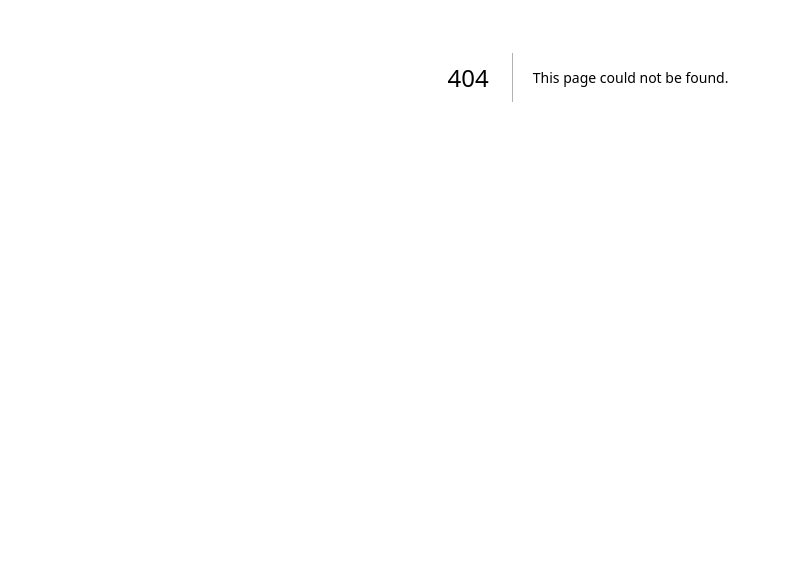
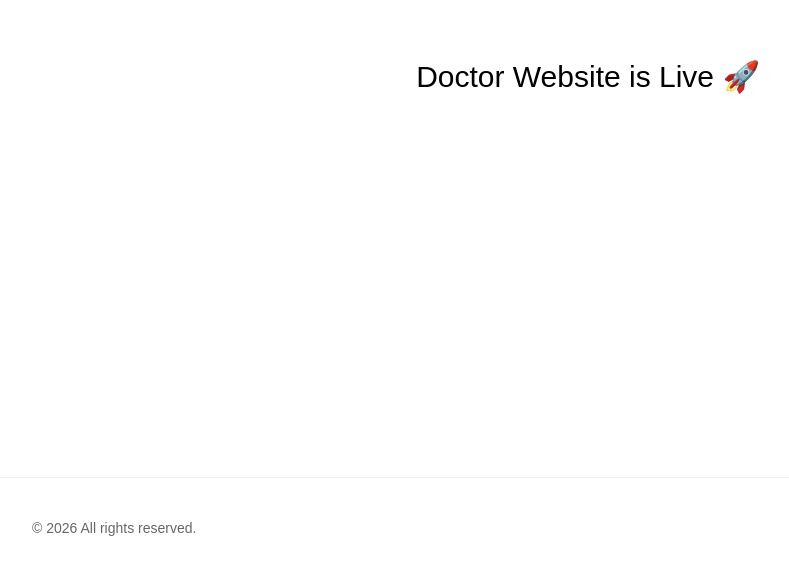
Before and after one commit to InciAbacioglu/mcagricoskun_site, a Next.js app: page /en in a window 1280 px wide. Before the commit this address had no page. Shown: the part 323-898 px from the top of the page, without its empty margins (52-841 px from the left). Before the commit the page ends 800 px from the top, so only its background shows below. Built offline with nearby package versions, Linux system fonts and the light colour scheme.

Commit message:
fix: await params in locale routes

```diff
--- /dev/null
+++ b/src/app/[locale]/layout.tsx
@@ -0,0 +1,23 @@
+import type { ReactNode } from "react";
+
+export default async function LocaleLayout({
+  children,
+  params,
+}: {
+  children: ReactNode;
+  params: Promise<{ locale: string }>;
+}) {
+  const { locale } = await params;
+
+  return (
+    <div className="min-h-screen bg-white text-black">
+      {children}
+      <footer className="border-t border-black/5">
+        <div className="mx-auto max-w-6xl px-5 py-10 text-sm text-black/60">
+          © {new Date().getFullYear()}{" "}
+          {locale === "tr" ? "Tüm hakları saklıdır." : "All rights reserved."}
+        </div>
+      </footer>
+    </div>
+  );
+}
--- /dev/null
+++ b/src/app/[locale]/page.tsx
@@ -0,0 +1,15 @@
+export default async function HomePage({
+  params,
+}: {
+  params: Promise<{ locale: string }>;
+}) {
+  const { locale } = await params;
+
+  return (
+    <main className="min-h-screen flex items-center justify-center text-3xl">
+      {locale === "tr"
+        ? "Doktor Sitesi Yayında 🚀"
+        : "Doctor Website is Live 🚀"}
+    </main>
+  );
+}
--- a/src/app/page.tsx
+++ /dev/null
@@ -1,7 +0,0 @@
-export default function Home() {
-  return (
-    <main className="min-h-screen flex items-center justify-center text-3xl">
-      Doctor Website is Live 🚀
-    </main>
-  );
-}
--- /dev/null
+++ b/src/middleware.ts
@@ -0,0 +1,28 @@
+import { NextResponse } from "next/server";
+import type { NextRequest } from "next/server";
+
+const locales = ["tr", "en"];
+
+export function middleware(request: NextRequest) {
+  const { pathname } = request.nextUrl;
+
+  if (pathname === "/") {
+    return NextResponse.redirect(new URL("/tr", request.url));
+  }
+
+  const hasLocale = locales.some((l) => pathname.startsWith(`/${l}`));
+
+  if (
+    !hasLocale &&
+    !pathname.startsWith("/_next") &&
+    pathname !== "/favicon.ico"
+  ) {
+    return NextResponse.redirect(new URL(`/tr${pathname}`, request.url));
+  }
+
+  return NextResponse.next();
+}
+
+export const config = {
+  matcher: ["/((?!_next|favicon.ico).*)"],
+};
```
